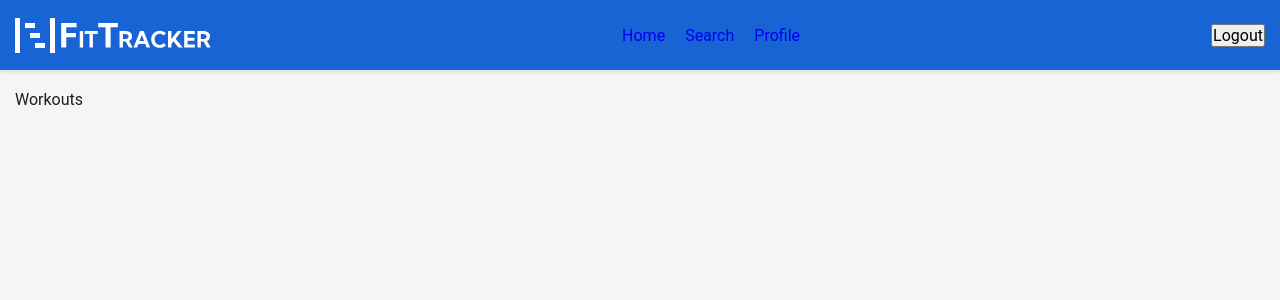
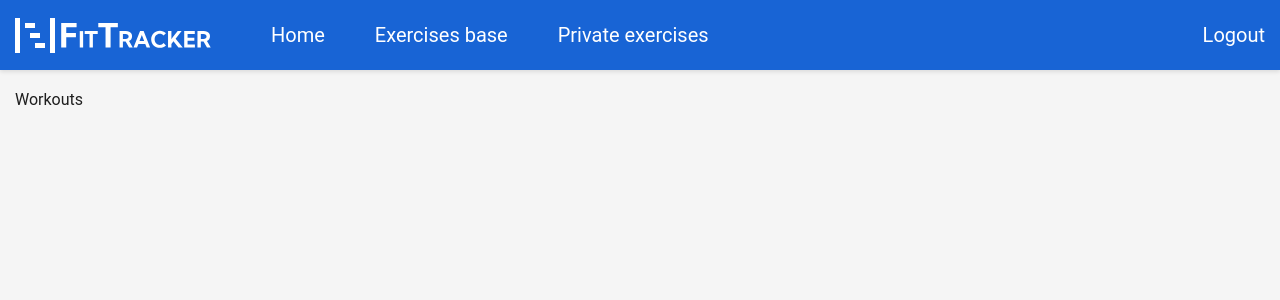
Before and after one commit to mnogiec/wdpai-fitplanner, a PHP site: page /public/views/workouts.php in a window 1280 px wide. Shown: the top 300 px of the page. Run offline with PHP 8.4, Linux system fonts and the light colour scheme.

Commit message:
Update header and add hamburger side-menu

```diff
--- a/public/css/header.css
+++ b/public/css/header.css
@@ -11,10 +11,136 @@
   background-color: var(--color-primary);
   color: white;
   box-shadow: 0 2px 4px rgba(0, 0, 0, 0.1);
+  z-index: 1000;
+}
+
+.header-left {
+  height: 100%;
+  display: flex;
+  align-items: center;
+  gap: 4rem;
 }
 
 .nav {
+  height: 100%;
   display: flex;
   align-items: center;
-  gap: 2rem;
 }
+
+.nav-list {
+  height: 100%;
+  display: flex;
+  align-items: center;
+  list-style: none;
+  gap: 1rem;
+}
+
+.nav-item {
+  height: 100%;
+}
+
+.nav-link {
+  display: flex;
+  justify-content: center;
+  align-items: center;
+  height: 100%;
+  color: white;
+  padding: 0 2rem;
+}
+
+.hamburger {
+  display: none;
+  flex-direction: column;
+  justify-content: center;
+  align-items: center;
+  width: 3rem;
+  height: 3rem;
+  background: none;
+  border: none;
+  cursor: pointer;
+}
+
+.hamburger-line {
+  width: 100%;
+  height: 0.4rem;
+  background-color: white;
+  margin: 0.3rem 0;
+}
+
+.logout-form {
+  display: flex;
+  height: 100%;
+}
+
+.logout-button {
+  background: none;
+  border: none;
+  color: white;
+  display: block;
+  cursor: pointer;
+  height: 100%;
+}
+
+.side-menu {
+  display: none;
+}
+
+/* Mobile styles */
+@media (max-width: 1024px) {
+  .nav {
+    display: none;
+  }
+
+  .hamburger {
+    display: flex;
+  }
+
+  .logout-button {
+    display: none;
+  }
+
+  .side-menu {
+    position: fixed;
+    top: 0;
+    right: -100%;
+    height: 100vh;
+    width: 75%;
+    max-width: 30rem;
+    background-color: var(--color-primary);
+    color: white;
+    box-shadow: -2px 0 5px rgba(0, 0, 0, 0.1);
+    display: flex;
+    flex-direction: column;
+    align-items: center;
+    justify-content: center;
+    transition: right 0.3s ease-in-out;
+  }
+
+  .side-menu.open {
+    right: 0;
+  }
+
+  .side-menu-list {
+    list-style: none;
+    padding: 0;
+  }
+
+  .side-menu-item {
+    margin: 1.5rem 0;
+  }
+
+  .side-menu-link {
+    margin-top: 3rem;
+    color: white;
+    text-decoration: none;
+  }
+
+  .side-menu-logout {
+    background: none;
+    border: none;
+    color: white;
+    display: block;
+    cursor: pointer;
+    margin-top: 6rem;
+  }
+}
--- a/public/views/shared/header.php
+++ b/public/views/shared/header.php
@@ -1,13 +1,30 @@
 <header class="header">
-  <img src="public/assets/images/logo.svg" alt="FitTracker logo" class="logo">
-  <nav class="nav">
-    <a href="/">Home</a>
-    <a href="/exercises-base">Search</a>
-    <a href="/private-exercises">Profile</a>
-  </nav>
-  <form action="/logout" method="POST">
-    <button type="submit">
+  <div class="header-left">
+    <a href="/">
+      <img src="public/assets/images/logo.svg" alt="FitTracker logo" class="logo">
+    </a>
+    <nav class="nav">
+      <ul class="nav-list">
+        <li class="nav-item">
+          <a href="/" class="nav-link text-xl">Home</a>
+        </li>
+        <li class="nav-item">
+          <a href="/exercises_base" class="nav-link text-xl">Exercises base</a>
+        </li>
+        <li class="nav-item">
+          <a href="/private_exercises" class="nav-link text-xl">Private exercises</a>
+        </li>
+      </ul>
+    </nav>
+  </div>
+  <form action="/logout" method="POST" class="logout-form">
+    <button type="submit" class="logout-button text-xl">
       Logout
     </button>
   </form>
+  <button class="hamburger" id="hamburger">
+    <span class="hamburger-line"></span>
+    <span class="hamburger-line"></span>
+    <span class="hamburger-line"></span>
+  </button>
 </header>
--- /dev/null
+++ b/public/views/shared/side-menu.php
@@ -0,0 +1,28 @@
+<div class="side-menu" id="side-menu">
+  <script>
+    document.addEventListener('DOMContentLoaded', () => {
+      const hamburger = document.getElementById('hamburger');
+      const sideMenu = document.getElementById('side-menu');
+
+      hamburger.addEventListener('click', () => {
+        sideMenu.classList.toggle('open');
+      });
+    });
+  </script>
+  <ul class="side-menu-list">
+    <li class="side-menu-item">
+      <a href="/" class="side-menu-link text-xl">Home</a>
+    </li>
+    <li class="side-menu-item">
+      <a href="/exercises_base" class="side-menu-link text-xl">Exercises base</a>
+    </li>
+    <li class="side-menu-item">
+      <a href="/private_exercises" class="side-menu-link text-xl">Private exercises</a>
+    </li>
+    <li class="side-menu-item">
+      <form action="/logout" method="POST">
+        <button type="submit" class="side-menu-link text-xl side-menu-logout">Logout</button>
+      </form>
+    </li>
+  </ul>
+</div>
--- a/public/views/workouts.php
+++ b/public/views/workouts.php
@@ -12,6 +12,7 @@
 
 <body>
   <?php include_once __DIR__ . '/shared/header.php' ?>
+  <?php include_once __DIR__ . '/shared/side-menu.php' ?>
 
   <main class="main">
     <h1>Workouts</h1>
```
